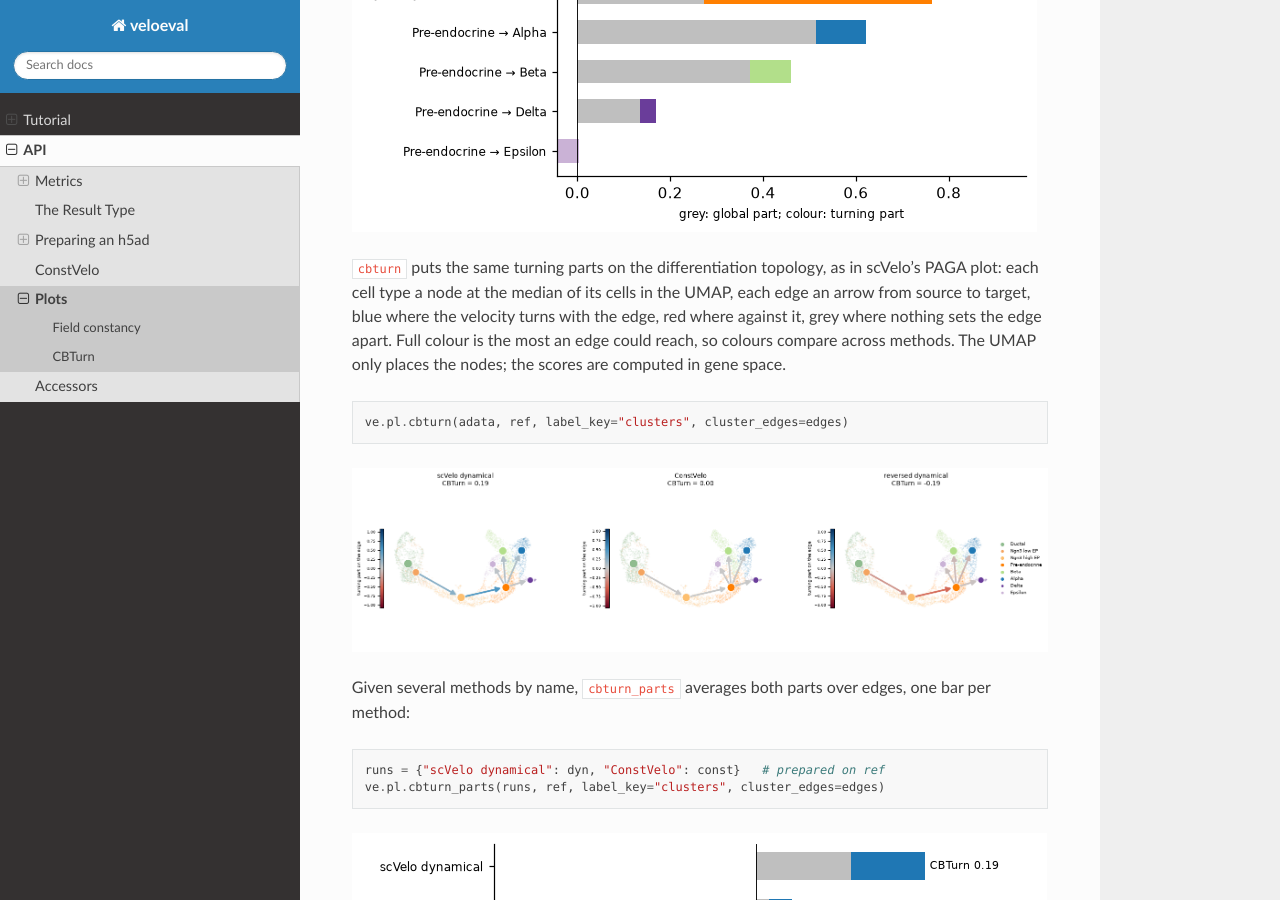
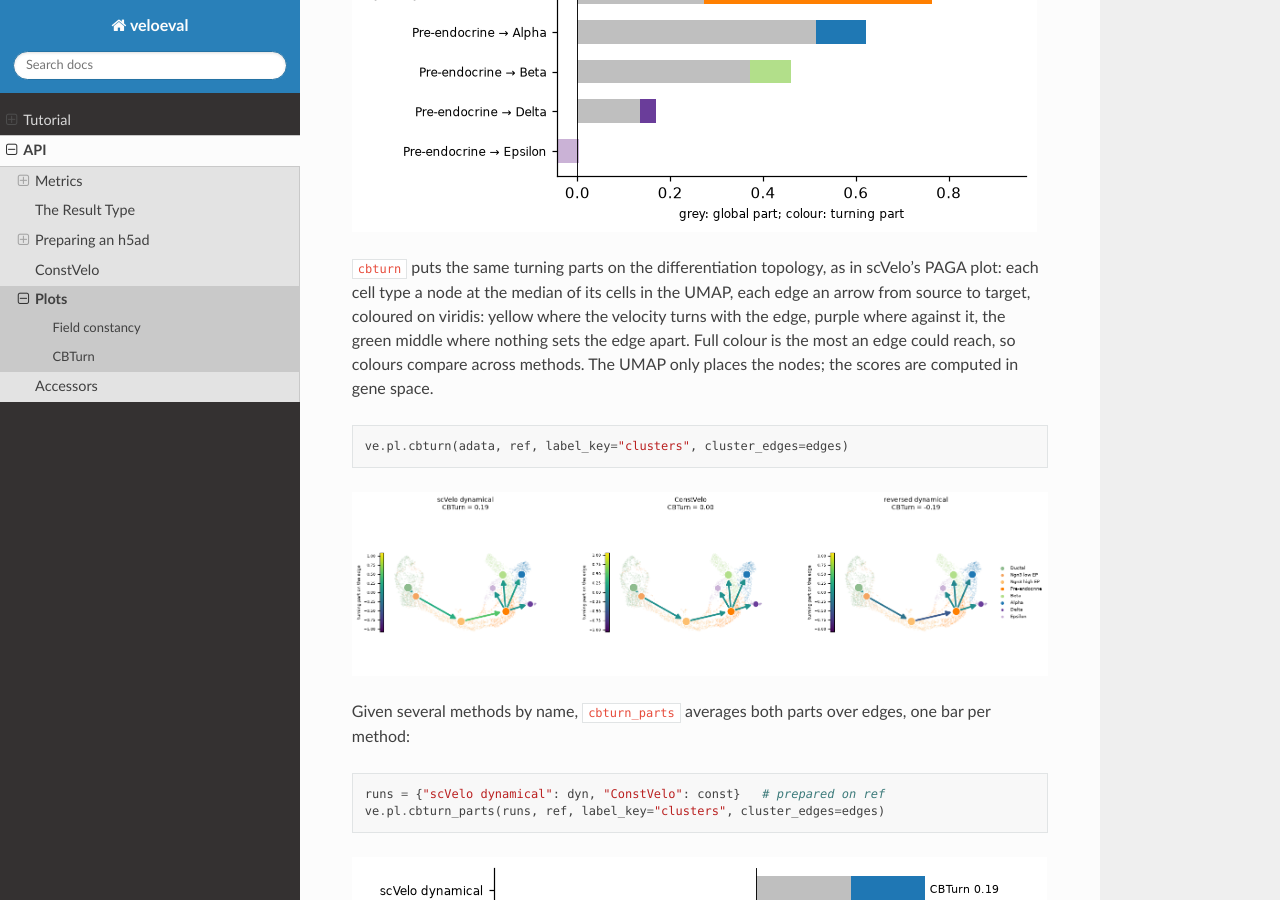
Before and after one commit to SScottWang/veloeval, a Sphinx documentation site: the page built from docs/api/pl.md, in a window 1280 px wide and 900 px high, scrolled down 1568 px. Built offline with Sphinx 7.4.7 and the Read the Docs theme 3.1.0, drawn with Linux system fonts in a browser that asks for light colours.

Commit message:
Colour the CBTurn topology plot with viridis
Co-authored-by: Cursor <cursoragent@cursor.com>

```diff
--- a/docs/api/pl.md
+++ b/docs/api/pl.md
@@ -51,8 +51,9 @@ ve.pl.cbturn_parts(adata, ref, label_key="clusters", cluster_edges=edges)
 
 `cbturn` puts the same turning parts on the differentiation topology, as in
 scVelo's PAGA plot: each cell type a node at the median of its cells in the
-UMAP, each edge an arrow from source to target, blue where the velocity turns
-with the edge, red where against it, grey where nothing sets the edge apart.
+UMAP, each edge an arrow from source to target, coloured on viridis: yellow
+where the velocity turns with the edge, purple where against it, the green
+middle where nothing sets the edge apart.
 Full colour is the most an edge could reach, so colours compare across
 methods. The UMAP only places the nodes; the scores are computed in gene space.
 
```
Also changed, not shown: docs/_static/cbturn_pancreas_topology.png, 2 other files.
